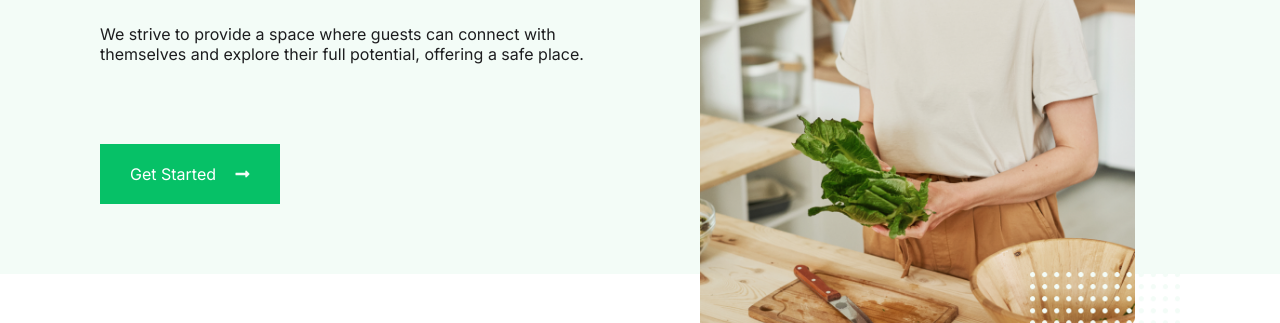
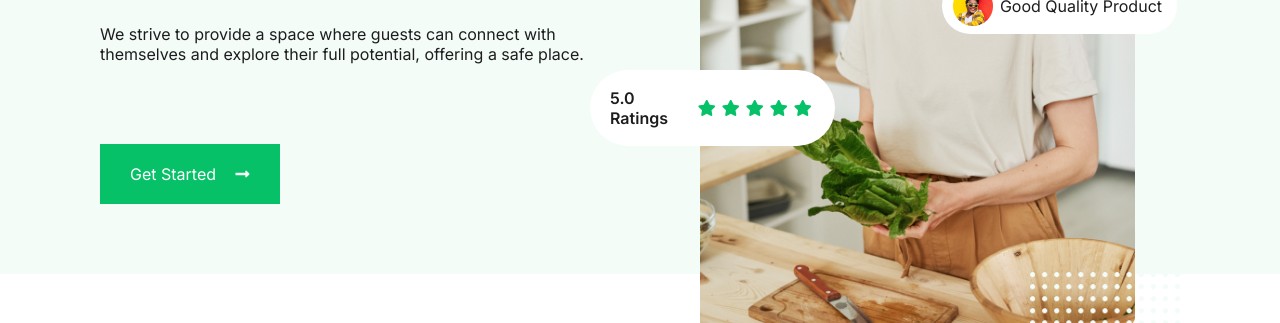
Before and after one commit to bikash829/100DaysOfCode, a plain HTML site: page index.html in a window 1280 px wide. Shown: the part 340-663 px from the top of the page. Drawn offline with Linux system fonts and the light colour scheme.

Commit message:
The project had been complited by fixing bugs and more

```diff
--- a/css/style.css
+++ b/css/style.css
@@ -21,6 +21,10 @@
 
 }
 
+.dotted_image{
+    position: absolute;
+    z-index: -1;
+}
 .section_container{
     margin: 100px 0 150px 0;
 }
@@ -174,6 +178,65 @@ nav{
 .banner_image{
     position: relative;
 }
+
+/* popup code */
+
+.popup *{
+    font-size: 1em;
+    font-weight: 400;
+}
+.popup{
+    position: absolute;
+    margin: 3px;
+    background-color: rgba(255, 255, 255, 1);
+    padding: 18px 15px;
+    border-radius: 50px;
+    display: flex;
+    justify-content: space-between;
+    align-items: center;
+    width: 16vw;
+    z-index: +1;
+
+}
+
+.popup_image{
+    width: 40px;
+    position: relative;
+    height: auto;
+
+}
+
+.popup_image > img{
+    position: absolute;
+    width: 100%;
+    height: auto;
+    top: -20px;
+    left: -4px;
+}
+
+
+.comment_popup{
+    right: 0;
+    top: 205px;
+}
+
+
+.rating_popup{
+    position: absolute;
+    top: 300px;
+    left: -50px;
+    background-color: rgba(255, 255, 255, 1);;
+    padding: 18px 20px;
+    border-radius: 50px;
+    display: flex;
+    justify-content: space-between;
+    align-items: center;
+    width: 16vw;
+    z-index: +1;
+}
+
+/* end popup code section */
+
 .banner_image_container{
     position: absolute;
     left: 60px;
@@ -222,8 +285,8 @@ nav{
     width: 150px;
     height: auto;
 }
+/* banner code end  */
 
-/* banner code end  */
 
 /* services section  */
 .services{
@@ -236,11 +299,9 @@ nav{
 .service_card{
     display: flex;
     align-items: center;
-    /* background-color: #1D1D1F; */
 }
 
 .service_logo{
-    /* flex: 1; */
     padding: 30px;
     border-radius: 10px;
     background-color: rgba(240, 241, 236, .6);
@@ -260,15 +321,13 @@ nav{
 }
 
 .service_section > .hr{
-
-    /* background-color: red; */
-    /* border: 1px solid rgba(112, 112, 112, .3); */
     height: 1.5px;
     background-color: rgba(112, 112, 112, .3);
 
 }
 
 /* end service section   */
+
 
 /* benifit and stars  */
 .benifit{
@@ -290,9 +349,13 @@ nav{
 
 .benifit_content{
     padding: 0 0 0 80px ;
+    position: relative;
 }
 
-
+.benifit_content> .dotted_image{
+    top: 2.8em;
+    left: 2em;
+}
 
 .benifit_content ul{
     padding-left: 20px;
@@ -306,16 +369,25 @@ nav{
     line-height: 50px;
     font-weight: 400;
 }
-
 /* end benifit */
 
 
 
 /* start our stars  */
 .stars_container{
+
     display: flex;
     align-items: center;
 }
+.our_stars{
+    position: relative;
+}
+
+.our_stars > .dotted_image{
+    left: -2em;
+    top:2em;
+}
+
 .our_stars, .stars_poster{
     flex-basis: 50%;
 }
@@ -429,11 +501,8 @@ nav{
   .button_container > button > i {
     color: #06C167;
   }
+/* features end */
 
-
-
-
-/* features end */
 
 /* product section start */
 
@@ -512,6 +581,7 @@ display: flex;
     text-shadow: 0 0 2px;
 }
 /* product section end */
+
 
 /* vegie food section   */
 
@@ -633,6 +703,4 @@ footer{
     text-align: center;
     padding: 40px;
 }
-
-
 /* end footer  */
--- a/index.html
+++ b/index.html
@@ -23,7 +23,9 @@
 </head>
 
 <body>
+    <!-- start header section  -->
     <header>
+        <!-- navigation menu bar  -->
         <nav>
             <div class="nav_container">
                 <div class="nav_logo">
@@ -40,6 +42,7 @@
                 </div>
             </div>
         </nav>
+        <!-- end navigation menu bar  -->
 
         <div class="banner">
                 <div class="banner_top">
@@ -52,6 +55,24 @@
 
                         </div>
                         <div class="banner_image">
+                            <div class="comment_popup popup">
+                                <div class="popup_image"><img src="./images/comment/comment.png" alt="Profile"></div>
+                                <div class="comment"><h3>Good Quality Product</h3></div>
+
+                            </div>
+                            <div class="rating_popup">
+                                <div class="rating_description"><h3>5.0 Ratings</h3></div>
+                                <div class="rating">
+                                    <div class="rating_stars">
+                                        <div class="star"><i class="fas fa-star"></i></div>
+                                        <div class="star"><i class="fas fa-star"></i></div>
+                                        <div class="star"><i class="fas fa-star"></i></div>
+                                        <div class="star"><i class="fas fa-star"></i></div>
+                                        <div class="star"><i class="fas fa-star"></i></div>
+                                    </div>
+                                </div>
+
+                            </div>
                             <div class="banner_image_container">
                                 <img src="./images/banner/banner.png" alt="Wait For The Connection">
                             </div>
@@ -95,6 +116,7 @@
                 </div>
         </div>
     </header>
+    <!-- End header section  -->
 
     <main class="main_container">
         <!-- service section  -->
@@ -146,6 +168,7 @@
         </section>
         <!-- end service section  -->
 
+
         <!-- start benifit sectiono   -->
         <section class="section_container">
             <div class="benifit">
@@ -153,6 +176,10 @@
                         <img src="./images/benifit.png" alt="Veggie">
                 </div>
                 <div class="benifit_content">
+                    <div class="dotted_image">
+                        <img src="./images/banner/Polcadot.png" alt="">
+
+                    </div>
                     <div class="content_title">
                         <h2>Our Benifit</h2>
                         <h3>The More Healthy Food The Better</h3>
@@ -171,10 +198,14 @@
         </section>
         <!-- end benifit section  -->
 
+
         <!-- start stars section  -->
         <section class="section_container">
             <div class="stars_container">
                 <div class="our_stars">
+                    <div class="dotted_image">
+                        <img src="./images/banner/Polcadot.png" alt="">
+                    </div>
                     <div class="content_title">
                         <h2>Our Stars</h2>
                         <h3>Veggie Food Goes On And Always On</h3>
@@ -298,7 +329,6 @@
 
 
         <!-- products section  -->
-
         <section class="section_container product_section">
             <div class="product_titile content_title">
                 <h2>Our Product</h2>
@@ -410,6 +440,8 @@
         <!-- end vegifood try section   -->
     </main>
 
+
+    <!-- start footer section  -->
     <footer >
         <div class="footer_wrapper">
             <div class="footer_section">
@@ -463,7 +495,8 @@
                 <p>Copyright © 2021 Foodies.</p>
             </div>
         </div>
+    </footer>
+    <!-- End footer section  -->
 
-    </footer>
 </body>
 </html>
```
Also changed, not shown: images/comment/comment.png (added).
